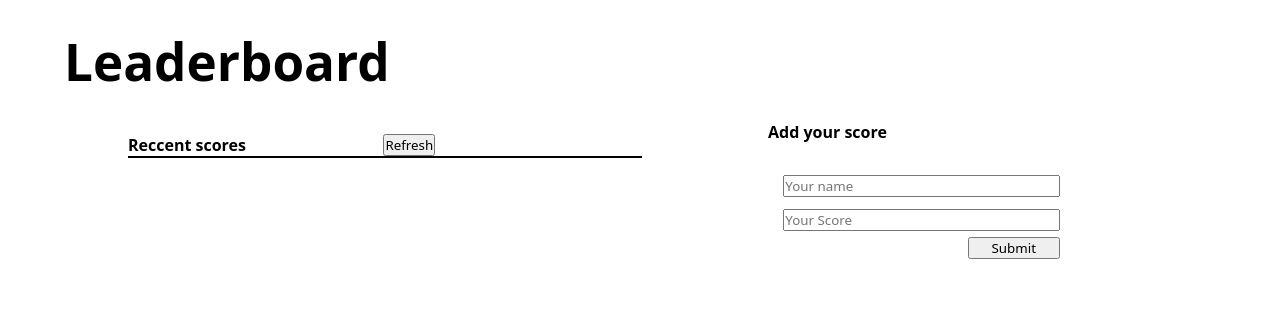
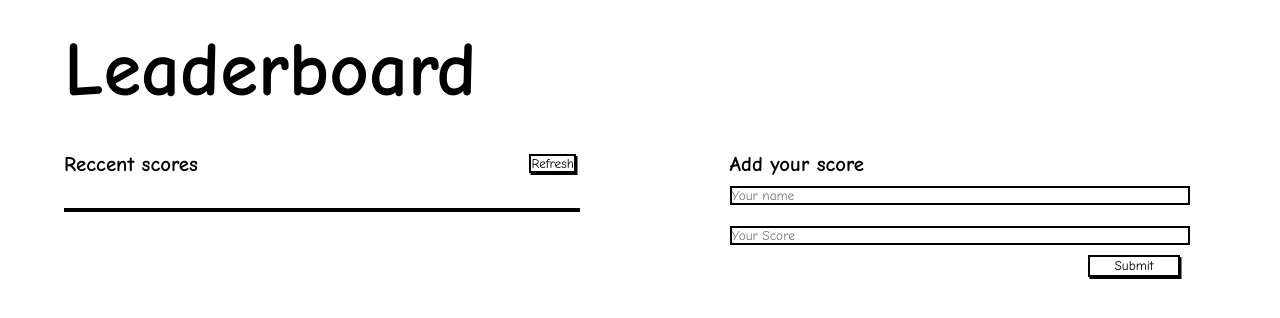
Before and after one commit to federicaulzurrun/Leaderboard, a website built with webpack: page src/index.html in a window 1280 px wide. Built offline with nearby package versions, Linux system fonts and the light colour scheme.

Commit message:
add simple style

```diff
--- a/src/index.html
+++ b/src/index.html
@@ -4,6 +4,9 @@
   <meta charset="UTF-8">
   <meta name="viewport" content="width=device-width, initial-scale=1.0">
   <script src="https://kit.fontawesome.com/6e8f4ae605.js" crossorigin="anonymous"></script>
+  <link rel="preconnect" href="https://fonts.googleapis.com">
+  <link rel="preconnect" href="https://fonts.gstatic.com" crossorigin>
+  <link href="https://fonts.googleapis.com/css2?family=Comic+Neue:wght@300;400;700&family=Lato:ital,wght@0,300;0,400;0,700;0,900;1,300;1,900&display=swap" rel="stylesheet">
   <title>LeaderBoard</title>
 </head>
 <body>
@@ -15,8 +18,10 @@
     <div class="scores-container">
       <div class="scoresTitle-container">
         <h2 class="scoresTitle">Reccent scores</h2>
-        <button type="button" class="refresh btn" id="refresh"> Refresh</button>
-      </div>
+        <div class="refresh">
+          <button type="button" class="refresh btn" id="refresh"> Refresh</button>
+        </div>
+        </div>
       <!--render table with JS-->
       <ul class="score-list" id="scoreList">
       </ul>
@@ -27,13 +32,17 @@
       <div class="addScoreTitle-container">
         <h2 class="addScoreTitle">Add your score</h2>
       </div>
-      <form class="addScoreForm">
-        <input id="name-input" type="text" name="name" placeholder="Your name" required>
-        <input id="score-input" type="text" name="score" placeholder="Your Score" required>
+      <div class="form">
+        <form class="addScoreForm">
+          <input id="name-input" type="text" name="name" placeholder="Your name" required>
+          <input id="score-input" type="text" name="score" placeholder="Your Score" required>
+        </form>
         <div class="btnsubmit">
-          <button type="submit" class="submit btn" id="submit">Submit</button>
+          <button type="submit" class="submit btn" id="submit">
+            <p>Submit</p>
+          </button>
         </div>
-      </form>
+      </div>
     </div>
   </div>
 </body>
--- a/src/style.css
+++ b/src/style.css
@@ -1,16 +1,27 @@
 * {
   padding: 0;
   margin: 0;
-  font-family: system-ui, -apple-system, BlinkMacSystemFont, 'Segoe UI', Roboto, Oxygen, Ubuntu, Cantarell, 'Open Sans', 'Helvetica Neue', sans-serif;
+  font-family: 'Comic Neue', cursive;
 }
 
 h2 {
-  font-size: 1rem;
+  font-size: 1.3rem;
+}
+
+ul {
+  display: flex;
+  flex-direction: column;
+}
+
+button {
+  border: #000 2.5px solid;
+  background-color: #fff;
+  box-shadow: 1.5px 2px #000;
 }
 
 .title {
   margin: 2% 5%;
-  font-size: 4vw;
+  font-size: 6vw;
 }
 
 .pageDevelop-container {
@@ -25,51 +36,29 @@ h2 {
   flex-direction: column;
   justify-content: flex-start;
   align-items: start;
-  padding: 1% 10%;
+  padding: 1% 5%;
+  gap: 5%;
 }
 
 .scoresTitle-container {
-  width: 60%;
+  width: 100%;
   display: flex;
   flex-direction: row;
   justify-content: space-between;
 }
 
-ul {
+.refresh {
   display: flex;
-  flex-direction: column;
-}
-
-.list-hard {
-  display: flex;
-  flex-direction: column;
-  border: #000 3px solid;
-  list-style: none;
-  padding: 0;
-  width: 100%;
-}
-
-.list-hard li {
-  display: flex;
-  width: 95%;
-  justify-content: space-between;
-  background-color: lightgray;
-  margin: 0;
   align-self: center;
-  padding-left: 5%;
-  font-size: 1.8vw;
-}
-
-.list-hard li:nth-child(even) {
-  background-color: #fff;
 }
 
 .score-list {
   display: flex;
   flex-direction: column;
-  border: #000 0.5px solid;
+  border: #000 2.5px solid;
   list-style: none;
   padding: 0;
+  margin: 5% 0;
   width: 100%;
 }
 
@@ -81,7 +70,8 @@ ul {
   margin: 0;
   align-self: center;
   padding-left: 5%;
-  font-size: 1.8vw;
+  font-size: 2vw;
+  text-transform: capitalize;
 }
 
 .score-item:nth-child(even) {
@@ -93,33 +83,39 @@ ul {
   display: flex;
   flex-direction: column;
   justify-content: center;
-  align-self: center;
-  gap: 15%;
+  align-self: start;
+  padding: 1% 5%;
+}
+
+.addScoreTitle-container {
+  padding-left: 5%;
 }
 
 .addScoreForm {
   display: flex;
   flex-direction: column;
-  padding-top: 5%;
-  padding-right: 40%;
   justify-content: center;
+  align-self: center;
+  width: 100%;
 }
 
 .addScoreForm input {
   margin: 2% 5%;
+  border: #000 2.5px solid;
 }
 
 .btnsubmit {
   width: 100%;
   display: flex;
   flex-direction: row;
-  justify-content: flex-end;
 }
 
 .submit {
-  width: 30%;
+  width: 100%;
   display: flex;
   flex-direction: row;
+  padding: 0.3%;
   justify-content: center;
-  margin-right: 5%;
+  margin-left: 75%;
+  margin-right: 7%;
 }
```
Also changed, not shown: dist/index.html, dist/main.js.
